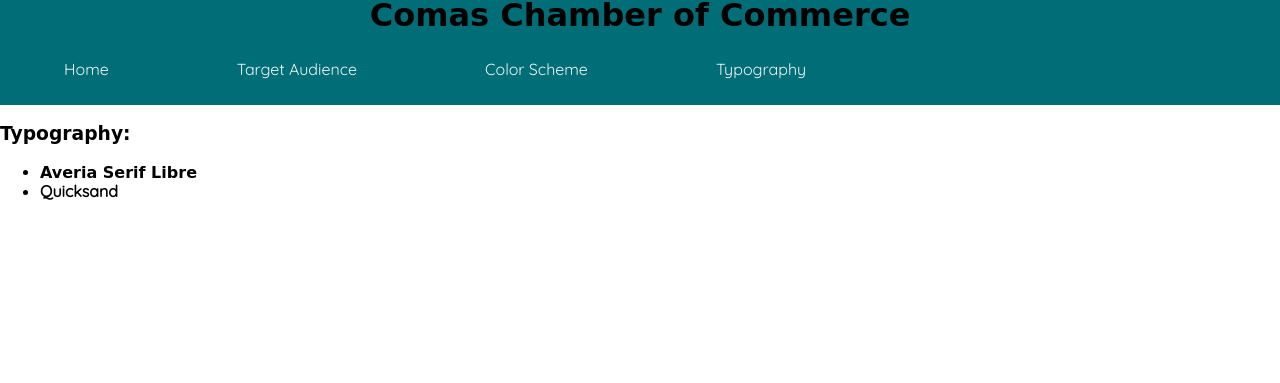
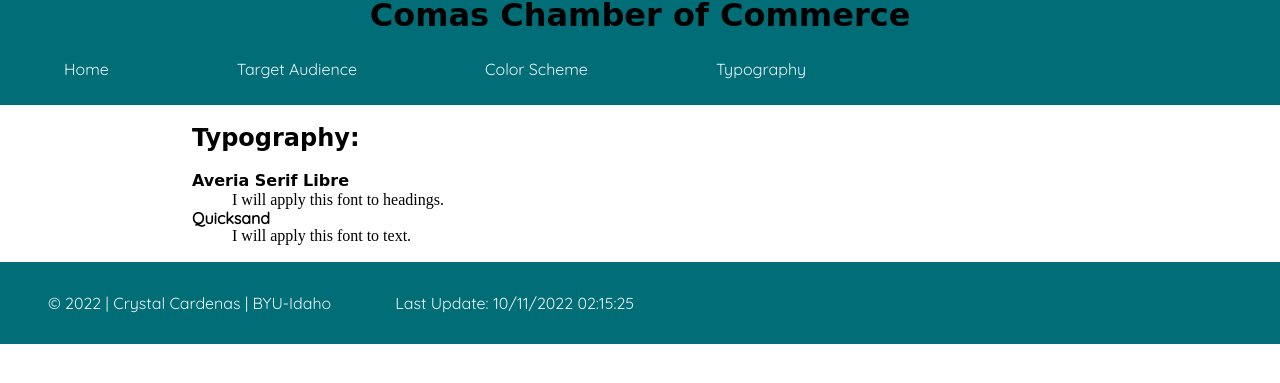
Before and after one commit to Hatsumi07/wdd230, a plain HTML site: page lesson3/typography.html in a window 1280 px wide. Shown: the part 167-550 px from the top of the page. Drawn offline with Linux system fonts and the light colour scheme; a web font is replaced by a local one.

Commit message:
commit site plan

```diff
--- a/lesson3/styles/medium.css
+++ b/lesson3/styles/medium.css
@@ -39,7 +39,16 @@
     nav a {
         color: var(--thirdColor);
     }
-    #color_palette {
-        width: 50%;
+    main {
+        width: 70%;
+        margin: 0 auto;
+        padding: 0;
+    }
+    footer {
+        flex-direction: row;
+        padding: 2rem 1rem;
+    }
+    footer p {
+        margin: 0 2rem;
     }
 }
--- a/lesson3/styles/small.css
+++ b/lesson3/styles/small.css
@@ -22,6 +22,7 @@ header a img {
 }
 header h1 {
     margin: 0;
+    margin-bottom: 1rem;
     font-size: 150%;
 }
 a {
@@ -59,3 +60,17 @@ header img {
     font-weight: bold;
     list-style-type: disc;
 }
+body{
+    align-items: center;
+}
+main {
+    margin: 0;
+    padding: 0 3%;
+}
+footer {
+    background-color: var(--firstColor);
+    display: flex;
+    flex-direction: column;
+    align-items: center;
+    color: var(--thirdColor);
+}
--- a/lesson3/typography.html
+++ b/lesson3/typography.html
@@ -26,14 +26,18 @@
         </nav>
     </header>
     <main>
-        <h3>Typography:</h3>
-        <ul>
-            <li id="typo_heading">Averia Serif Libre</li>
-            <li id="typo_paragraph">Quicksand</li>
-        </ul>
+        <h2>Typography:</h2>
+        <dl>
+            <dt id="typo_heading">Averia Serif Libre</dt>
+            <dd>I will apply this font to headings.</dd>
+            <dt id="typo_paragraph">Quicksand</dt>
+            <dd>I will apply this font to text.</dd>
+        </dl>
     </main>
     <footer>
-
+        <p>&copy; 2022 | Crystal Cardenas | BYU-Idaho</p>
+        <p id="lastUpdate"></p>
     </footer>
+    <script src="scripts/main.js"></script>
 </body>
 </html>
```
Also changed, not shown: index.html (+1 -0 lines), lesson3/color-scheme.html (+1 -1 lines), lesson3/index.html (+8 -6 lines), lesson3/target-audience.html (+11 -1 lines), images/favicon.ico (added), 1 other file.
